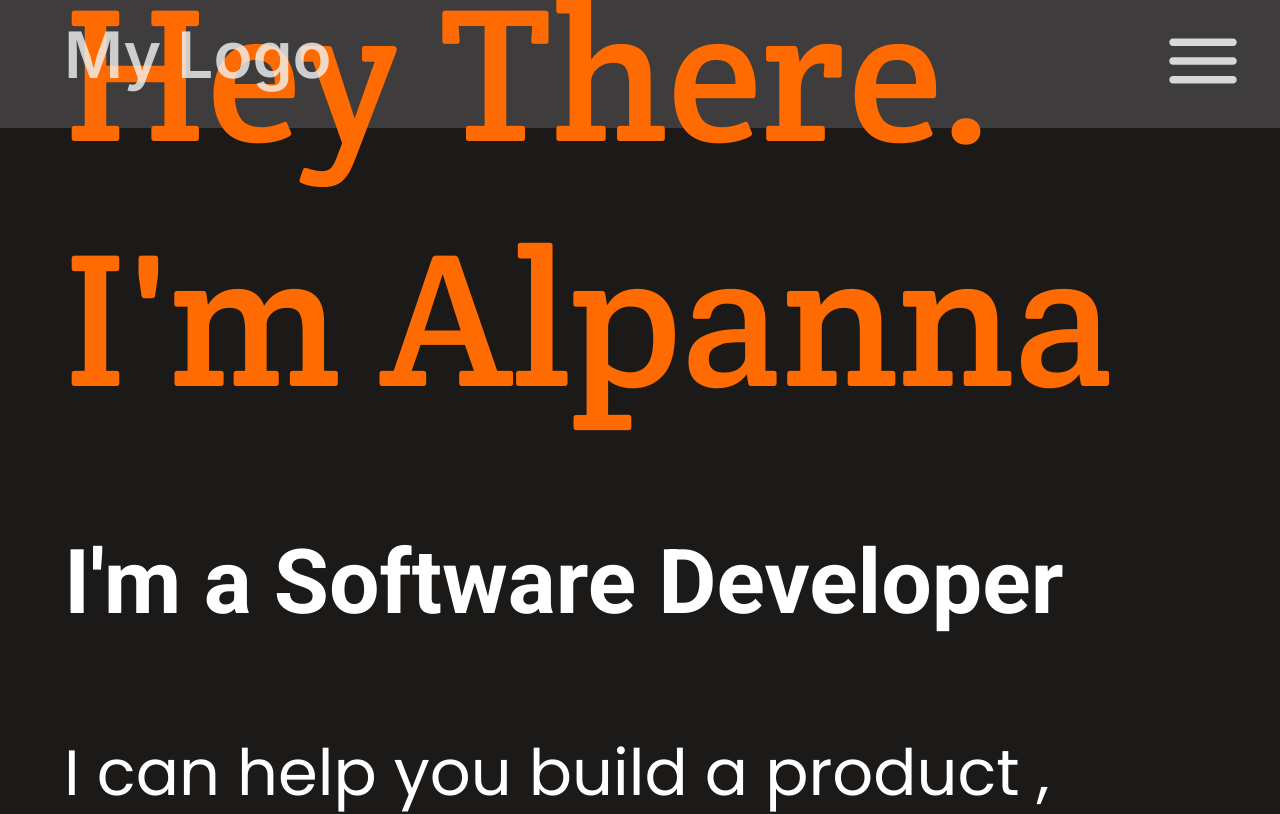
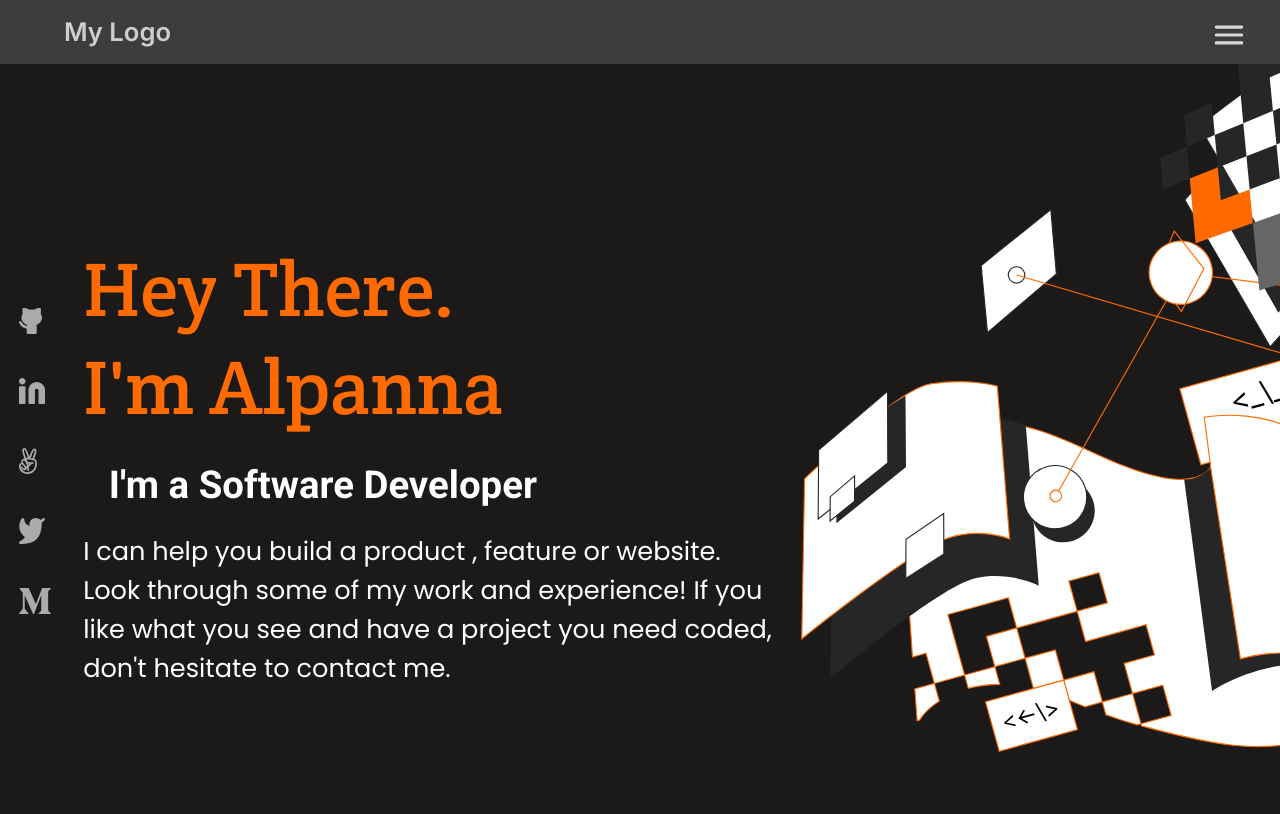
Before and after one commit to ALPANNA-GH/Portfolio, a plain HTML site: page index.html in a window 1280 px wide. Shown: the top 814 px of the page. Drawn offline with Linux system fonts and the light colour scheme.

Commit message:
fix positions and fonts at breakpoint 768

```diff
--- a/style.css
+++ b/style.css
@@ -191,6 +191,11 @@ a:hover {
     font-size: 4vw;
   }
 
+  .socialIcons img {
+    height: 2vw;
+    margin: 1.5vw;
+  }
+
   .bodyTxt {
     -webkit-box-flex: 10;
     -ms-flex: 10;
@@ -212,15 +217,62 @@ a:hover {
 /*  media width 768 or more */
 @media all and (min-width: 768px) {
   .toolbar {
-    height: 10vw;
+    height: 5vw;
   }
 
   a {
-    font-size: 5vw;
+    font-size: 2vw;
   }
 
   .nav img {
-    width: 7vw;
+    width: 3vw;
+  }
+
+  .main {
+    flex-direction: row;
+    flex-basis: 30vw;
+  }
+
+  .socialIcons {
+    flex-direction: column;
+    order: 1;
+    margin: auto;
+    justify-content: center;
+  }
+
+  .socialIcons img {
+    height: 2vw;
+    margin: 1.5vw;
+  }
+
+  .bodyTxt {
+    order: 2;
+    flex: 10;
+    justify-content: left;
+    margin: auto 1vw;
+  }
+
+  .bodyTxt h1 {
+    font-family: 'Crete Round', serif;
+    font-size: 6vw;
+  }
+
+  .bodyTxt h3 {
+    font-size: 3vw;
+    margin: 2vw;
+
+  }
+
+  .bodyTxt p {
+    font-size: 2vw;
+    margin: 0;
+  }
+
+  .bodyImage {
+    justify-content: right;
+    flex: 7;
+    order: 3;
+    margin: 0;
   }
 
   .bodyImage img {
```
